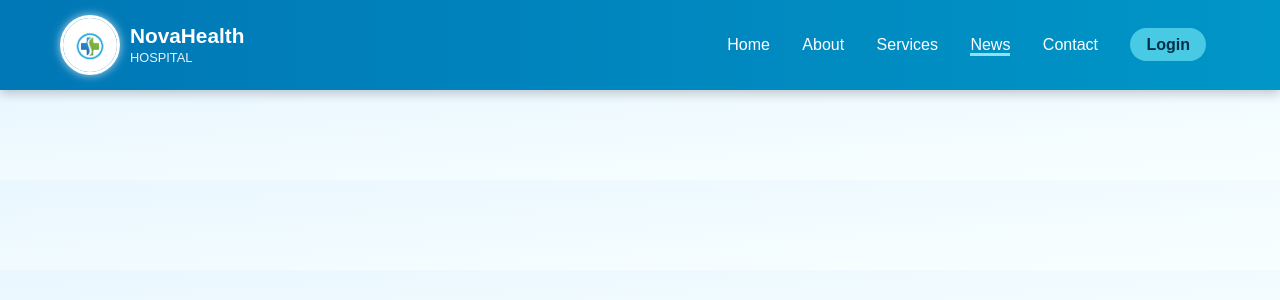
After one commit to antikazogaj/Hospital-Management, a PHP site: page /news.html in a window 1280 px wide. The commit adds this page. Shown: the top 300 px of the page. Run offline with PHP 8.4, Linux system fonts and the light colour scheme.

Commit message:
Contact.html             Contact.css                Contact.js                  backg.jpg

```diff
--- /dev/null
+++ b/News.css
@@ -0,0 +1,83 @@
+/* Reset & Base Style*/
+* {
+    margin: 0;
+    padding: 0;
+    box-sizing: border-box;
+    font-family: "Poppins", sans-serif;
+}
+
+body{
+    background: linear-gradient(to bottom right, #eaf7ff, #f8ffff);
+    color: #222;
+    overflow-x: hidden;
+}
+
+/*Navbar*/
+.navbar {
+    display: flex;
+    justify-content: space-between;
+    align-items: center;
+    padding: 15px 60px;
+    background: linear-gradient(90deg, #0077b6, #0096c7);
+    color: #fff;
+    position: sticky;
+    top: 0;
+    z-index: 1000;
+    box-shadow: 0 4px 10px rgba(0, 0, 0, 0.2);
+}
+
+.logo {
+    display: flex;
+    align-items: center;
+    gap: 10px;
+}
+
+.logo-img {
+    width: 60px;
+    height: 60px;
+    border-radius: 50%;
+    border: 3px solid white;
+    object-fit: cover;
+    box-shadow: 0 0 10px rgba(255, 255, 255, 0.7);
+    transition: transform 0.4s ease;
+}
+.logo-img:hover{
+    transform: scale(1.1) rotate(3deg);
+}
+
+.logo-text span{
+    font-weight: 700;
+    font-size: 1.3rem;
+}
+.logo-text small{
+    font-size: 0.8rem;
+    opacity: 0.9;
+}
+
+nav a{
+    color: #fff;
+    margin: 0 14px;
+    text-decoration: none;
+    font-weight: 500;
+    transition: all 0.3s ease;
+}
+nav a:hover {
+    color: #a9f1ff;
+    text-shadow: 0 0 10px #a9f1ff;
+}
+nav a.active{
+    border-bottom: 3px solid #90e0ef;
+}
+.btn-login{
+    background: #48cae4;
+    padding: 8px 16px;
+    border-radius: 25px;
+    color: #003049;
+    font-weight: 600;
+    transition: 0.3s;
+}
+.btn-login:hover{
+    background: #00b4d8;
+    color: #fff;
+    box-shadow: 0 0 15px #00b4d8;
+}
--- /dev/null
+++ b/News.html
@@ -0,0 +1,30 @@
+<!DOCTYPE html>
+<html lang="en">
+<head>
+    <meta charset="UTF-8">
+    <meta name="viewport" content="width=device-width, initial-scale=1.0">
+    <title>NovaHealth Hospital News</title>
+    <link rel="stylesheet" href="News.css"
+</head>
+<body>
+    <header class="navbar">
+        <div class="logo">
+            <img src="images/hospital-logo.jpg" alt="hospital-logo" class="logo-img" />
+            <div class="logo-text">
+                <span>NovaHealth</span><br /><small>HOSPITAL</small>
+            </div>
+        </div>
+        <nav>
+            <a href="Home.html">Home</a>
+            <a href="About.html">About</a>
+            <a href="Services.html">Services</a>
+            <a href="News.html" class="active">News</a>
+            <a href="Contact.html">Contact</a>
+            <a href="Login.html" class="btn-login">Login</a>
+        </nav>
+    </header>
+
+
+
+</body>
+</html>
```
Also changed, not shown: Contact.css (renamed from ContactUs.css, +88 -3 lines), Contact.html (renamed from ContactUs.html, +18 -2 lines), Contact.js (renamed from ContactUs.js), News.js (added), backg.jpg (added), bg.jpg (deleted).
